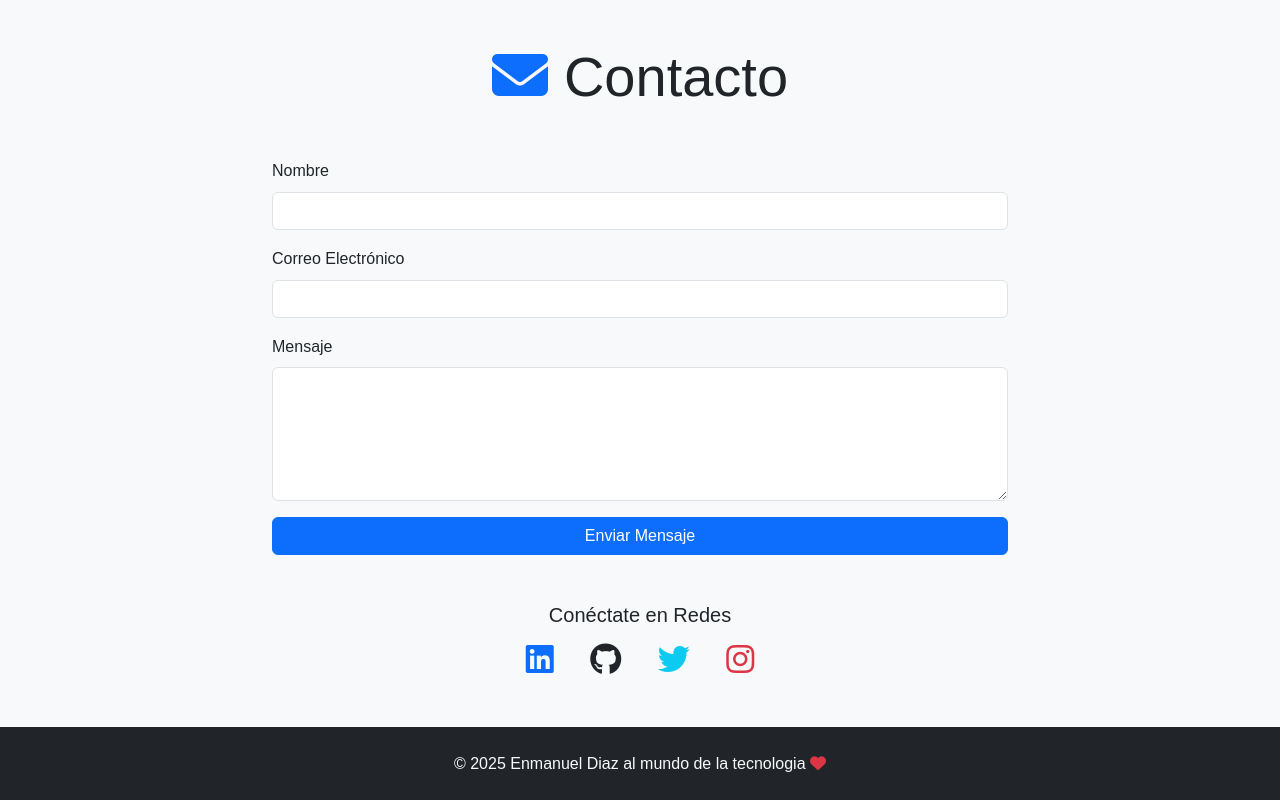
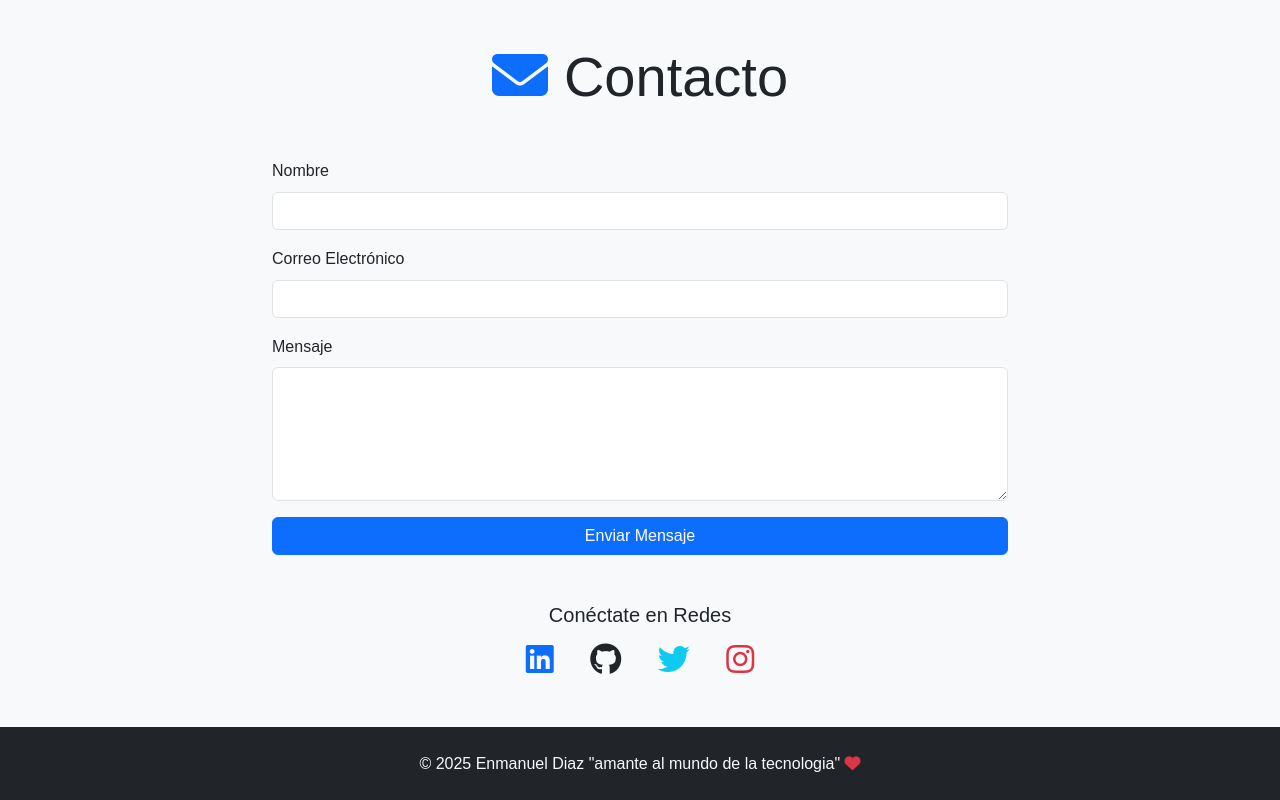
Before and after one commit to enmanueldiaz01-collab/Proyecto1, a plain HTML site: page index.html in a window 1280 px wide. Shown: the part 2931-3731 px from the top of the page. Drawn offline with nearby package versions, Linux system fonts and the light colour scheme.

Commit message:
Update index.html

```diff
--- a/index.html
+++ b/index.html
@@ -221,7 +221,7 @@
     <!-- Footer -->
     <footer class="bg-dark text-white py-4 text-center" aria-label="Pie de página">
         <div class="container">
-            <p class="mb-0">&copy; 2025 Enmanuel Diaz al mundo de la tecnologia <i class="fas fa-heart text-danger"></i></p>
+            <p class="mb-0">&copy; 2025 Enmanuel Diaz "amante al mundo de la tecnologia" <i class="fas fa-heart text-danger"></i></p>
         </div>
     </footer>
 
```
